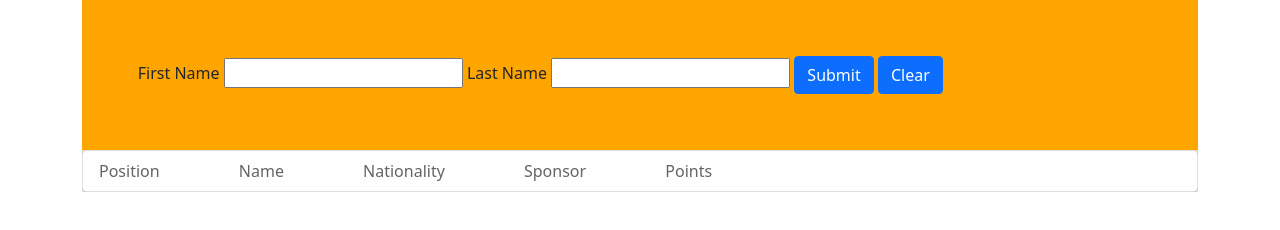
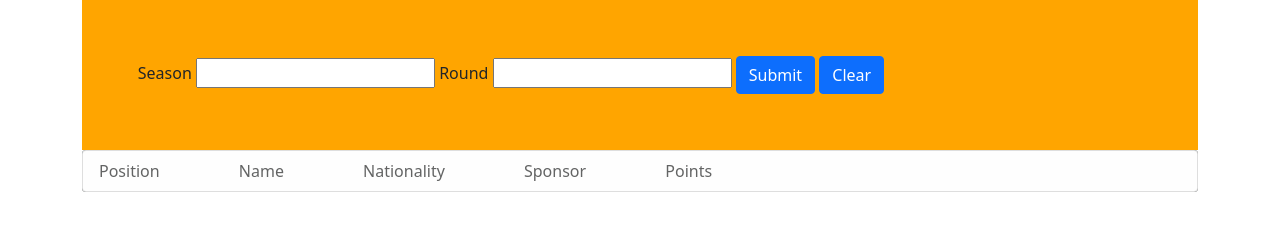
Before and after one commit to Marc31697/JavaScript_Day_3, a plain HTML site: page index.html in a window 1280 px wide. Drawn offline with nearby package versions, Linux system fonts and the light colour scheme.

Commit message:
second commit

```diff
--- a/index.html
+++ b/index.html
@@ -28,10 +28,10 @@
             <div class="col-12 col-md-12">
                 <div class="form-container">
                     <form name="testData" id="testDataForm">
-                        <label for="season">First Name</label>
+                        <label for="season">Season</label>
                         <input type="text" name="season" id="season">
 
-                        <label for="round">Last Name</label>
+                        <label for="round">Round</label>
                         <input type="text" name="round" id="round">
 
                         <button class="btn btn-primary" type="submit" id="submitButton">Submit</button>
```
